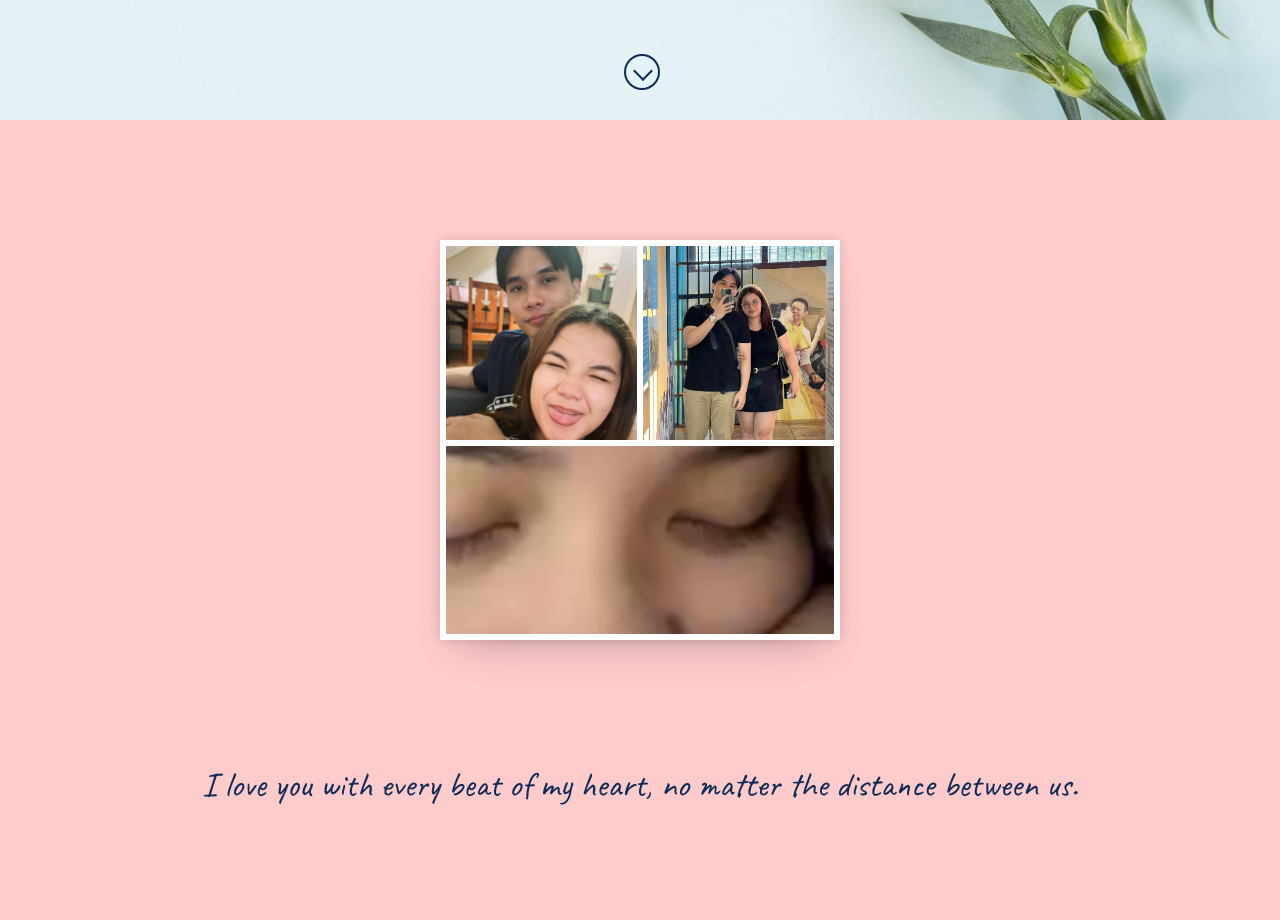
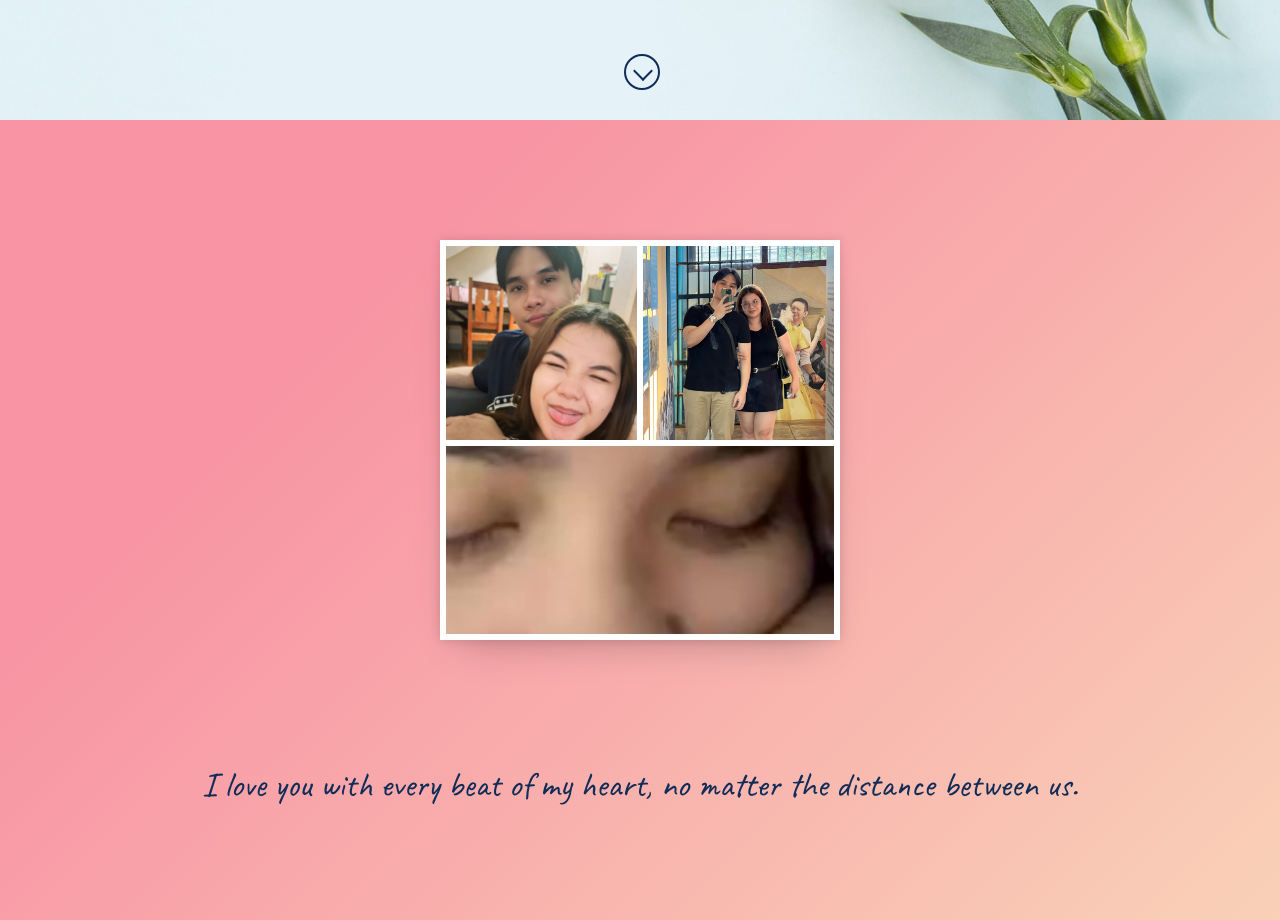
Before and after one commit to AldrichKenneth/forAnnikae, a plain HTML site: page index.html in a window 1280 px wide. Shown: the part 680-1600 px from the top of the page. Drawn offline with Linux system fonts and the light colour scheme; a web font is replaced by a local one.

Commit message:
updated memories section background color to gradient

```diff
--- a/styles.css
+++ b/styles.css
@@ -47,7 +47,8 @@ section {
 
 /* Memories Section - GALLERY */
 #memories-section {
-    background-color: var(--pink);
+    background-color: #f9d1b7;
+    background-image: linear-gradient(315deg, #f9d1b7 0%, #f894a4 74%);
     position: relative;
 }
 
```
